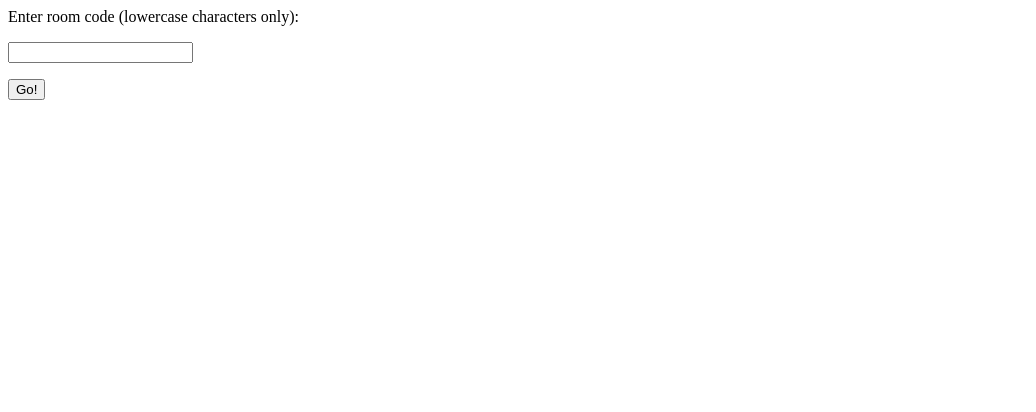
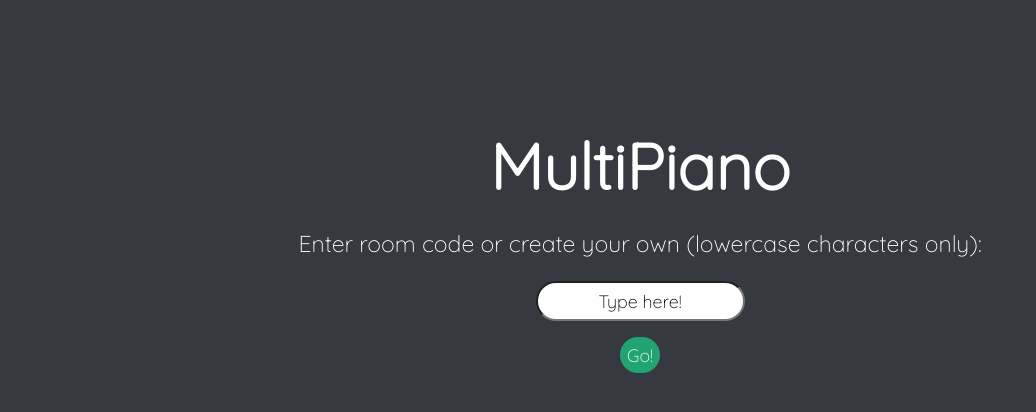
Before and after one commit to arthurbright/Multipiano, a website: page public/main.html in a window 1280 px wide. Shown: the whole page, without its empty margins (0-1036 px from the left). Drawn offline with Linux system fonts and the light colour scheme.

Commit message:
updated UI of login page

```diff
--- /dev/null
+++ b/public/main.css
@@ -0,0 +1,58 @@
+body{
+    font-family: 'Quicksand', sans-serif;
+    background-color: #36393F;
+    color: white;
+}
+
+.title{
+    text-align: center;
+    font-size: 5vw;
+    margin: 0;
+}
+
+.label{
+    text-align: center;
+    font-size: 1.8vw;
+}
+
+#container{
+    margin-top: 10%;
+    display: flex;
+    justify-content: center;
+    align-items: center;
+    flex-direction: column;
+}
+
+.center {
+    display: flex;
+    justify-content: center;
+    align-items: center;
+    flex-direction: row;
+}
+
+button{
+    font-family: 'Quicksand', sans-serif;
+    font-size: 1.4vw;
+    background-color: #20a471;
+    border: 0;
+    color: white;
+    border-radius: 32px;
+    padding: 7px;
+    transition-duration: 0.3s;
+}
+
+button:hover{
+    background-color: #64d691;
+    color: #36393F;
+}
+button:active{
+    background-color: #36393F;
+}
+
+input{
+    font-family: 'Quicksand', sans-serif;
+    font-size: 1.4vw;
+    border-radius: 32px;
+    padding: 7px;
+    text-align: center;
+}
--- a/public/main.html
+++ b/public/main.html
@@ -5,15 +5,22 @@
     <meta name="viewport" content="width=device-width, initial-scale=1.0">
     <title>MultiPiano</title>
     <link rel="icon" href="../images/icon.jpg">
+    <link rel="stylesheet" href="../main.css">
+    <link rel="preconnect" href="https://fonts.googleapis.com">
+    <link rel="preconnect" href="https://fonts.gstatic.com" crossorigin>
+    <link href="https://fonts.googleapis.com/css2?family=Quicksand:wght@300&display=swap" rel="stylesheet">
 </head>
 <body>
-    <p>Enter room code (lowercase characters only):</p>
-    <form>
-        <input type="text" id = "inputbox">
-    </form>
-    <button id="submitButton">
-        Go!
-    </button>
+    <div id="container">
+        <h1 class="title">MultiPiano</h1>
+        <p class="label">Enter room code or create your own (lowercase characters only):</p>
+        <form>
+            <input type="text" id = "inputbox" value="Type here!">
+        </form>
+        <button id="submitButton">
+            Go!
+        </button>
+    </div>
 
     <script src = "main.js"></script>
 </body>
```
